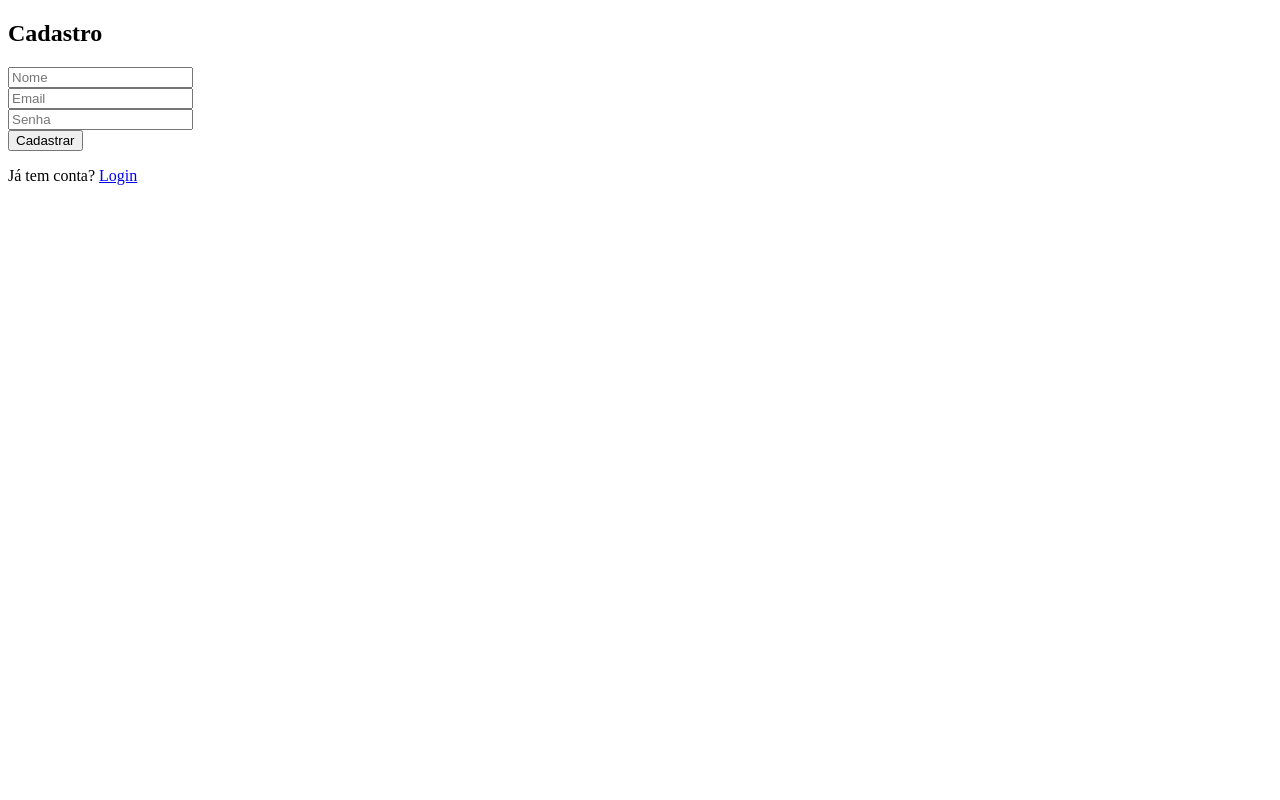
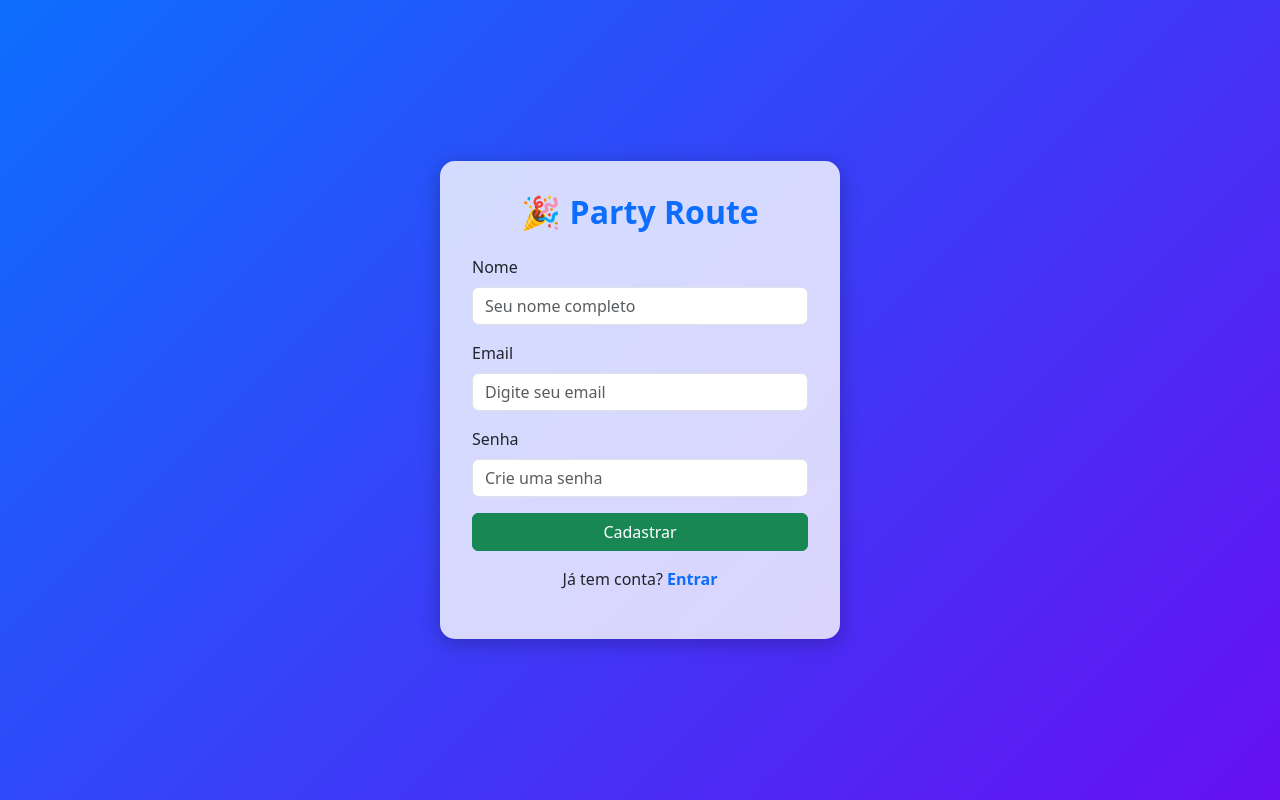
Before and after one commit to NIKKO-nXs/Site-Party-Route, a plain HTML site: page frontend/register.html in a window 1280 px wide. Drawn offline with nearby package versions, Linux system fonts and the light colour scheme.

Commit message:
Instalação do Bootstrap em interface

```diff
--- a/frontend/register.html
+++ b/frontend/register.html
@@ -2,17 +2,56 @@
 <html lang="pt-BR">
 <head>
   <meta charset="UTF-8">
-  <title>Cadastro - Party Route</title>
+  <meta name="viewport" content="width=device-width, initial-scale=1.0">
+  <title>Cadastro - Party Route 🎉</title>
+
+  <!-- Bootstrap -->
+  <link href="https://cdn.jsdelivr.net/npm/bootstrap@5.3.3/dist/css/bootstrap.min.css" rel="stylesheet">
+  <script src="https://cdn.jsdelivr.net/npm/bootstrap@5.3.3/dist/js/bootstrap.bundle.min.js"></script>
+
+  <style>
+    body {
+      background: linear-gradient(135deg, #0d6efd, #6610f2);
+      height: 100vh;
+      display: flex;
+      align-items: center;
+      justify-content: center;
+    }
+    .register-card {
+      background-color: #ffffffcc;
+      backdrop-filter: blur(6px);
+      padding: 2rem;
+      border-radius: 15px;
+      box-shadow: 0 4px 20px rgba(0, 0, 0, 0.25);
+      width: 100%;
+      max-width: 400px;
+    }
+  </style>
 </head>
+
 <body>
-  <h2>Cadastro</h2>
+  <div class="register-card">
+    <h2 class="text-center mb-4 fw-bold text-primary">🎉 Party Route</h2>
     <form id="registerForm">
-    <input type="text" name="nome" placeholder="Nome" required><br>
-    <input type="email" name="email" placeholder="Email" required><br>
-    <input type="password" name="senha" placeholder="Senha" required><br>
-    <button type="submit">Cadastrar</button>
+      <div class="mb-3">
+        <label for="nome" class="form-label">Nome</label>
+        <input type="text" class="form-control" id="nome" name="nome" placeholder="Seu nome completo" required>
+      </div>
+      <div class="mb-3">
+        <label for="email" class="form-label">Email</label>
+        <input type="email" class="form-control" id="email" name="email" placeholder="Digite seu email" required>
+      </div>
+      <div class="mb-3">
+        <label for="senha" class="form-label">Senha</label>
+        <input type="password" class="form-control" id="senha" name="senha" placeholder="Crie uma senha" required>
+      </div>
+      <button type="submit" class="btn btn-success w-100">Cadastrar</button>
     </form>
-  <p>Já tem conta? <a href="login.html">Login</a></p>
+    <p class="mt-3 text-center">
+      Já tem conta?
+      <a href="login.html" class="text-decoration-none fw-bold text-primary">Entrar</a>
+    </p>
+  </div>
 
   <script>
     document.getElementById("registerForm").addEventListener("submit", async (e) => {
@@ -20,17 +59,23 @@
       const nome = e.target.nome.value;
       const email = e.target.email.value;
       const senha = e.target.senha.value;
+
+      try {
         const res = await fetch("http://localhost:3000/api/register", {
           method: "POST",
           headers: { "Content-Type": "application/json" },
           body: JSON.stringify({ nome, email, senha })
         });
+
         const data = await res.json();
         if (data.success) {
-        alert("Usuário cadastrado! Faça login.");
+          alert("Usuário cadastrado com sucesso! Faça login.");
           window.location.href = "login.html";
         } else {
-        alert(data.error);
+          alert(data.error || "Erro ao cadastrar usuário");
+        }
+      } catch (err) {
+        alert("Erro ao conectar com o servidor.");
       }
     });
   </script>
```
Also changed, not shown: frontend/index.html (+43 -3 lines), frontend/login.html (+50 -7 lines). Lines whose indentation alone changed are shown as unchanged.
